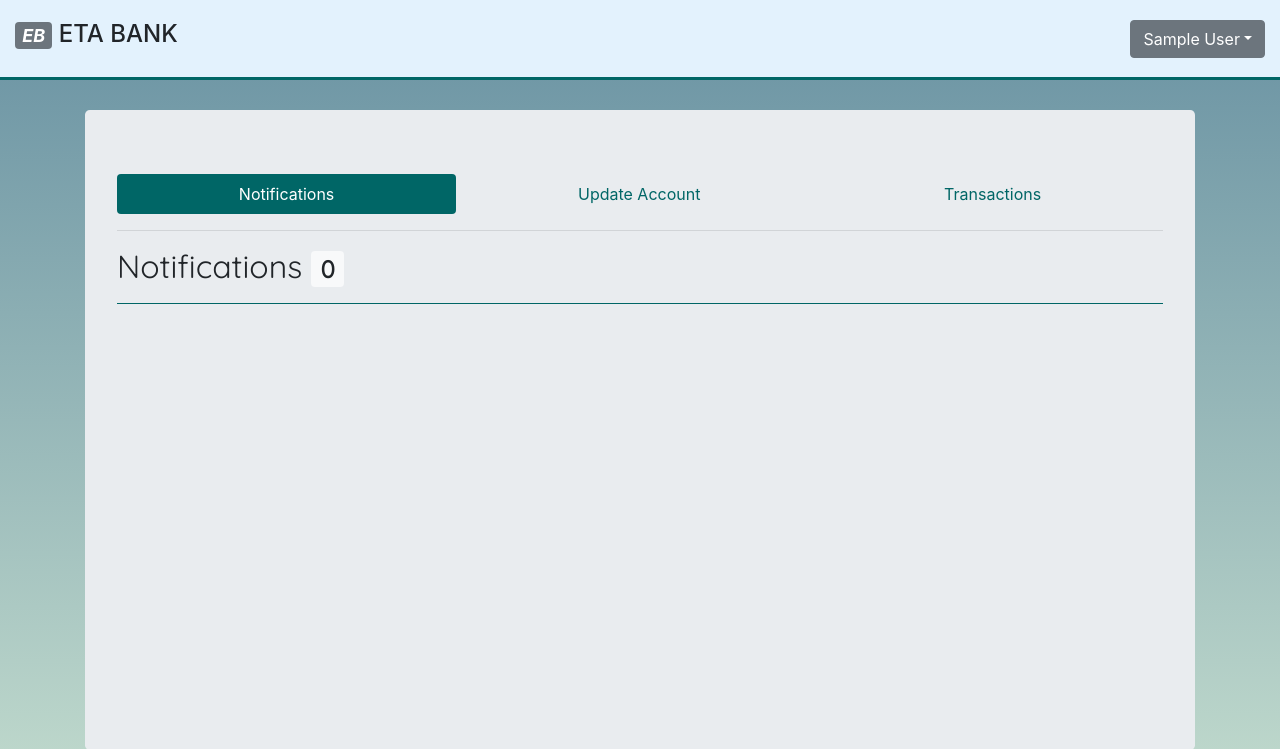
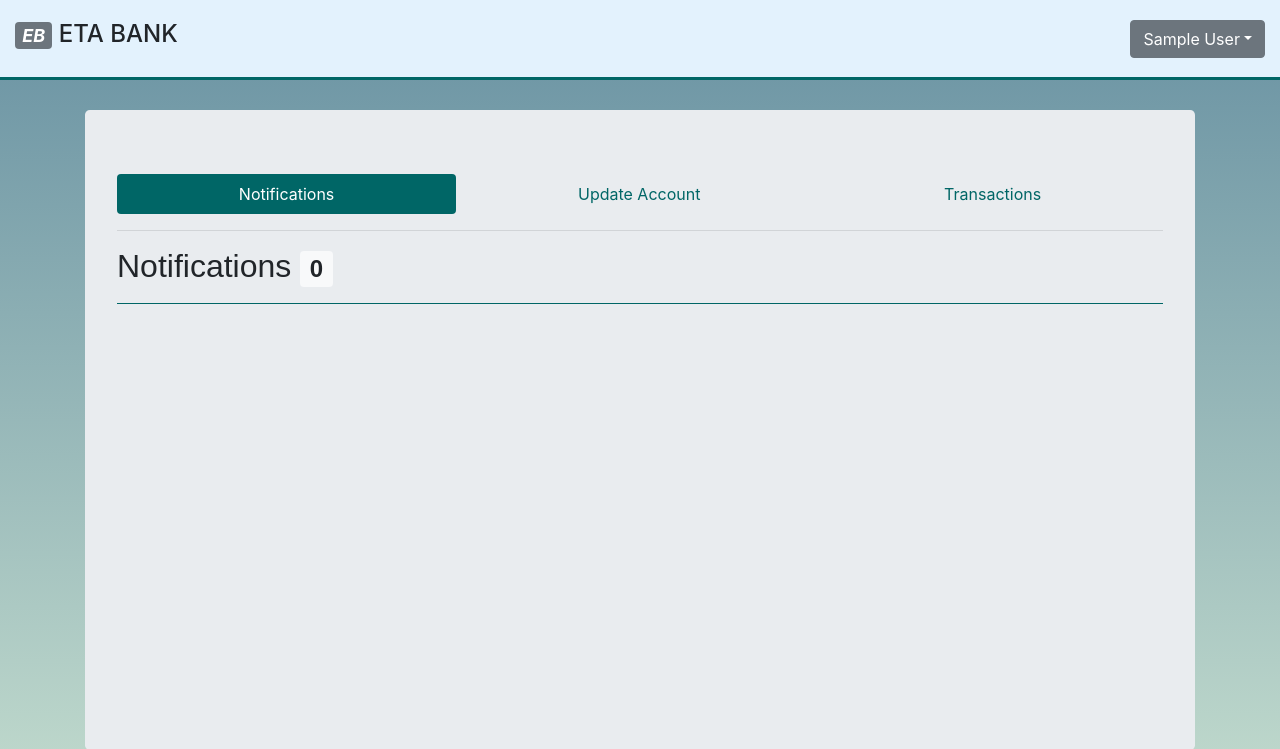
Before and after one commit to pratiks14/newbankapp, a Flask app: page /admin in a window 1280 px wide. Shown: the top 749 px of the page. Run offline with Flask 2, Linux system fonts and the light colour scheme; the visitor is signed in with stand-in values (Sample User, id 1); data that the repository does not hold is empty; parts of the project's set-up code (start-up, migrations or seed data) failed here and were passed over; some libraries are stand-ins or nearby versions; some web fonts are replaced.

Commit message:
Update admin.html

```diff
--- a/templates/admin.html
+++ b/templates/admin.html
@@ -5,28 +5,26 @@
     <meta name="viewport" content="width=device-width, initial-scale=1.0">
     <meta http-equiv="X-UA-Compatible" content="ie=edge">
 
-    <title>THE Bank</title>
-    <link href="https://fonts.googleapis.com/css?family=Merriweather:700|Quicksand" rel="stylesheet">
-    <!-- Bootstrap Core CSS -->
-    <link rel="stylesheet" href="https://stackpath.bootstrapcdn.com/bootstrap/4.1.1/css/bootstrap.min.css" integrity="sha384-WskhaSGFgHYWDcbwN70/dfYBj47jz9qbsMId/iRN3ewGhXQFZCSftd1LZCfmhktB" crossorigin="anonymous">
-    <!-- Custom CSS -->
-    <!-- <link href="templates/css/sb-admin.css" rel="stylesheet"> -->
-    <!-- <link rel="stylesheet" type="text/css" href="{{url_for('static',filename='style1.css')}}"> -->
+    <link rel="shortcut icon" href="{{ url_for('static', filename='favicon.ico') }}">
+    <title>ETA Bank</title>
+    <link rel="stylesheet" type="text/css" href="{{url_for('static',filename='bootstrap.min.css')}}">
 
-    <!-- Morris Charts CSS -->
-    <!-- <link href="css/plugins/morris.css" rel="stylesheet"> -->
 
-    <!-- Custom Fonts -->
-	<link  href="{{url_for('static',filename='font-awesome2/css/fontawesome-all.min.css')}}" rel="stylesheet" type="text/css">
-
-    <!-- HTML5 Shim and Respond.js IE8 support of HTML5 elements and media queries -->
-    <!-- WARNING: Respond.js doesn't work if you view the page via file:// -->
-    <!--[if lt IE 9]>
-        <script src="https://oss.maxcdn.com/libs/html5shiv/3.7.0/html5shiv.js"></script>
-        <script src="https://oss.maxcdn.com/libs/respond.js/1.4.2/respond.min.js"></script>
-    <![endif]-->
-    <!-- <link rel="stylesheet" href="https://use.fontawesome.com/releases/v5.1.0/css/all.css" integrity="sha384-lKuwvrZot6UHsBSfcMvOkWwlCMgc0TaWr+30HWe3a4ltaBwTZhyTEggF5tJv8tbt" crossorigin="anonymous"> -->
+    <link rel="stylesheet" href="{{url_for('static',filename='fontawesome/css/all.min.css')}}" >
+    <!-- <link rel="stylesheet" href="..\static\fontawesome\css\all.min.css" >    -->
     <style>
+      @font-face {
+        font-family: Tajawal;
+        src: url("{{url_for('static',filename='fonts/Tajawal/Tajawal-Bold.ttf')}}");
+    }
+    @font-face {
+        font-family: Merriweather;
+        src: url("{{url_for('static',filename='fonts/Merriweather/Merriweather-Bold.ttf')}}");
+    }
+    @font-face {
+        font-family: Quicksand;
+        src: url("{{url_for('static',filename='fonts/Quicksand/Quicksand-Regular.ttf')}}");
+    }
         body{
     /* background-color: #E7E7EF; */
     height: 100%;
@@ -334,10 +332,10 @@ ul.nav.nav-tabs.nav-fill{
 
                 </div>
         </footer>
-            <script src="https://code.jquery.com/jquery-3.3.1.min.js" integrity="sha256-FgpCb/KJQlLNfOu91ta32o/NMZxltwRo8QtmkMRdAu8=" crossorigin="anonymous"></script>
-            <script src="https://cdnjs.cloudflare.com/ajax/libs/popper.js/1.14.3/umd/popper.min.js" integrity="sha384-ZMP7rVo3mIykV+2+9J3UJ46jBk0WLaUAdn689aCwoqbBJiSnjAK/l8WvCWPIPm49" crossorigin="anonymous"></script>
-        <script src="https://stackpath.bootstrapcdn.com/bootstrap/4.1.1/js/bootstrap.min.js" integrity="sha384-smHYKdLADwkXOn1EmN1qk/HfnUcbVRZyYmZ4qpPea6sjB/pTJ0euyQp0Mk8ck+5T" crossorigin="anonymous"></script>
-        <script>
+        <script src="{{url_for('static', filename='jquery.min.js')}}" ></script>
+        <script src="{{url_for('static', filename='popper.min.js')}}" ></script>
+        <script src="{{url_for('static', filename='bootstrap.min.js')}}" ></script>
+         <script>
             $('.list-group a').click(function(event){
                 event.preventDefault();
                 $(this).find('.title').slideToggle("");
```
